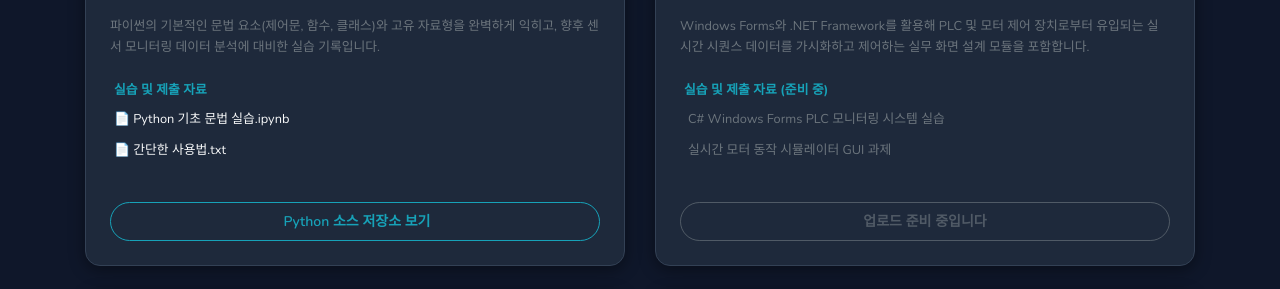
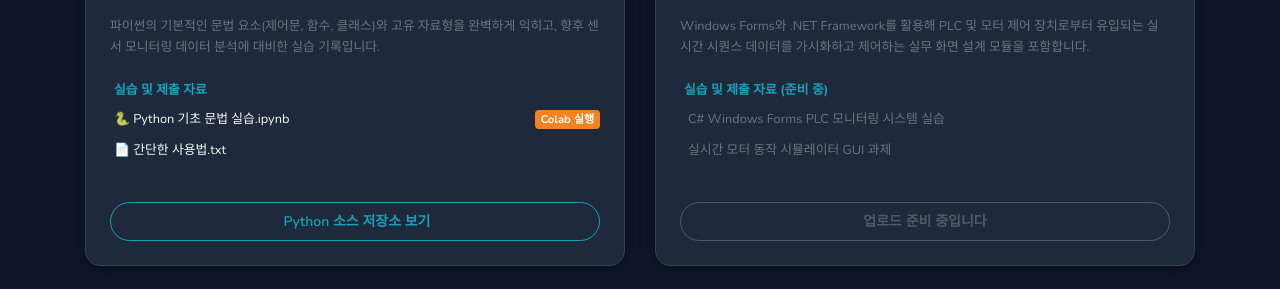
Before and after one commit to lee-myeong-eun/lee-myeong-eun.github.io, a Jekyll site: the page built from _pages/assignments.html, in a window 1280 px wide. Shown: the part 705-994 px from the top of the page. Built offline with Jekyll 4.4.1, drawn with Linux system fonts in a browser that asks for light colours.

Commit message:
Configure Python Jupyter Notebook link to render via nbviewer and offer live Google Colab execution

```diff
--- a/_pages/assignments.html
+++ b/_pages/assignments.html
@@ -41,9 +41,12 @@ permalink: /assignments/
           <div class="flex-grow-1">
             <span class="d-block small text-info font-weight-bold mb-2"><i class="fa fa-folder-open mr-1"></i>실습 및 제출 자료</span>
             <ul class="list-unstyled small pl-1 mb-4" style="line-height: 1.8;">
-              <li class="mb-2">
-                <a href="https://github.com/lee-myeong-eun/-_AI-/blob/main/Python%20%EA%B8%B0%EC%B4%88%20%EB%AC%B8%EB%B2%95%EA%B3%BC%20%EC%9E%90%EB%A3%8C%ED%98%95%20%EC%8B%A4%EC%8A%B5%20%ED%8F%AC%ED%8A%B8%ED%8F%B4%EB%A6%AC%EC%98%A4.ipynb" target="_blank" class="text-light text-hover-glow d-block text-truncate">
-                  📄 Python 기초 문법 실습.ipynb
+              <li class="mb-2 d-flex align-items-center justify-content-between">
+                <a href="https://nbviewer.org/github/lee-myeong-eun/-_AI-/blob/main/Python%20%EA%B8%B0%EC%B4%88%20%EB%AC%B8%EB%B2%95%EA%B3%BC%20%EC%9E%90%EB%A3%8C%ED%98%95%20%EC%8B%A4%EC%8A%B5%20%ED%8F%AC%ED%8A%B8%ED%8F%B4%EB%A6%AC%EC%98%A4.ipynb" target="_blank" class="text-light text-hover-glow text-truncate mr-2" style="flex: 1;" title="Jupyter Notebook 뷰어(nbviewer)로 보기">
+                  🐍 Python 기초 문법 실습.ipynb
+                </a>
+                <a href="https://colab.research.google.com/github/lee-myeong-eun/-_AI-/blob/main/Python%20%EA%B8%B0%EC%B4%88%20%EB%AC%B8%EB%B2%95%EA%B3%BC%20%EC%9E%90%EB%A3%8C%ED%98%95%20%EC%8B%A4%EC%8A%B5%20%ED%8F%AC%ED%8A%B8%ED%8F%B4%EB%A6%AC%EC%98%A4.ipynb" target="_blank" class="badge p-1 font-weight-bold" style="font-size: 0.7rem; border-radius: 4px; background: #f58220 !important; color: white !important; border: none; min-width: 65px; text-align: center;">
+                  Colab 실행
                 </a>
               </li>
               <li>
```
